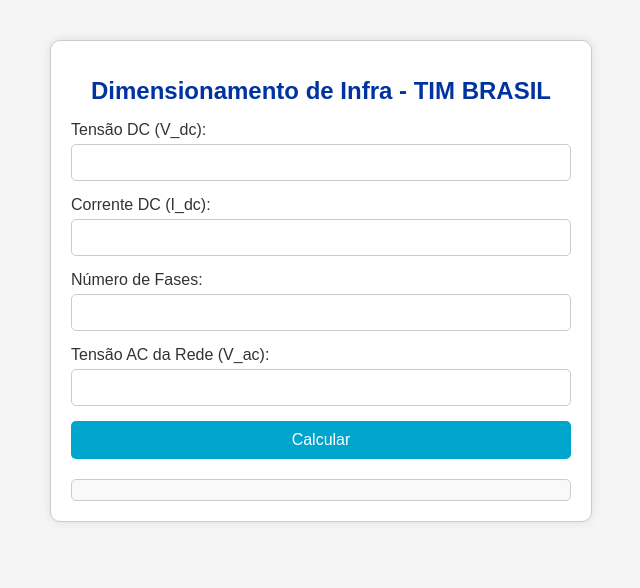
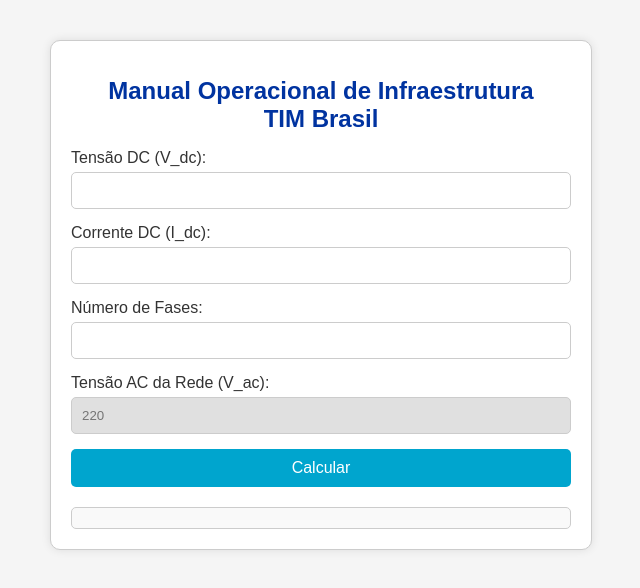
Before and after one commit to limarodrigo5/infraTim, a plain HTML site: page index.html in a window 1280 px wide. Shown: the whole page, without its empty margins (319-959 px from the left). Drawn offline with Linux system fonts and the light colour scheme.

Commit message:
fixed bugs

```diff
--- a/index.html
+++ b/index.html
@@ -3,7 +3,7 @@
 <head>
     <meta charset="UTF-8">
     <meta name="viewport" content="width=device-width, initial-scale=1.0">
-    <title>Dimensionamento de Infra - TIM BRASIL</title>
+    <title>Manual Operacional de Infraestrutura - TIM BRASIL</title>
     <style>
         body {
             font-family: Arial, sans-serif;
@@ -38,6 +38,11 @@
             border-radius: 5px;
             box-sizing: border-box;
         }
+        input[readonly] {
+            background-color: #e0e0e0; /* Cinza claro */
+            color: #757575; /* Cinza escuro */
+            cursor: not-allowed;
+        }
         button {
             width: 100%;
             padding: 10px;
@@ -65,18 +70,18 @@
 </head>
 <body>
     <div class="container">
-        <h1>Dimensionamento de Infra - TIM BRASIL</h1>
+        <h1>Manual Operacional de Infraestrutura <br>TIM Brasil</h1>
         <label for="V_dc">Tensão DC (V_dc):</label>
-        <input type="number" id="V_dc" step="any">
+        <input type="number" id="V_dc" step="any" min="0">
 
         <label for="I_dc">Corrente DC (I_dc):</label>
-        <input type="number" id="I_dc" step="any">
+        <input type="number" id="I_dc" step="any" min="0">
 
         <label for="fases">Número de Fases:</label>
         <input type="number" id="fases" step="any">
 
         <label for="V_ac">Tensão AC da Rede (V_ac):</label>
-        <input type="number" id="V_ac" step="any">
+        <input type="number" id="V_ac" value="220" readonly>
 
         <button onclick="calcularCorrenteProjeto()">Calcular</button>
 
@@ -96,6 +101,15 @@
                 alert('Por favor, insira todos os valores corretamente.');
                 return;
             }
+
+            if (isNaN(V_dc) || V_dc < 0) {
+        alert('Por favor, insira um valor positivo para Tensão DC.');
+        return;
+    }
+    if (isNaN(I_dc) || I_dc < 0) {
+        alert('Por favor, insira um valor positivo para Corrente DC.');
+        return;}
+
 
             // Constantes
             const FP = 0.98;
```
